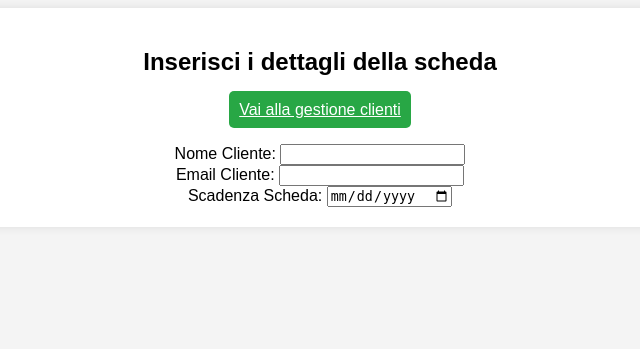
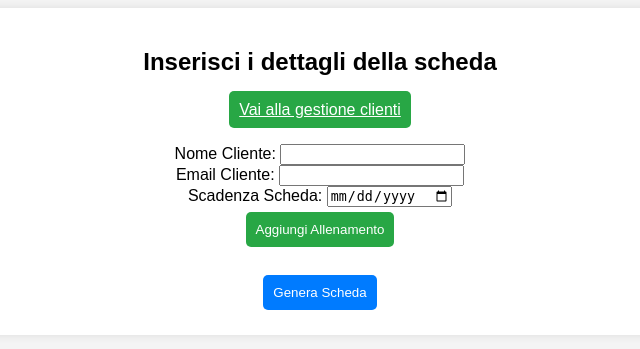
Before and after one commit to luposian/ProgrammaSchede, a Flask app: page / in a window 1280 px wide. Shown: the top 349 px of the page, without its empty margins (320-960 px from the left). Run offline with Flask 3, Linux system fonts and the light colour scheme.

Commit message:
Update index.html
problema bottoni pt 2

```diff
--- a/templates/index.html
+++ b/templates/index.html
@@ -102,11 +102,12 @@ form {
             <label for="scadenza">Scadenza Scheda:</label>
             <input type="date" name="scadenza" value="{{ cliente.scadenza if cliente else '' }}" required><br>
 
+
             <div id="allenamenti">
+                <button type="button" class="btn btn-success" onclick="aggiungiAllenamento()">Aggiungi Allenamento</button> <br><br>
+                <button type="submit" class="btn btn-primary">Genera Scheda</button>
                 {% if cliente and cliente.scheda_dati %}
                     {% for allenamento in cliente.scheda_dati %}
-                <button type="button" class="btn btn-success" onclick="aggiungiAllenamento()">Aggiungi Allenamento</button> <br><br>
-                <button type="submit" class="btn btn-primary">Genera Scheda</button>
                         <div class="allenamento">
                             <h3>Allenamento {{ loop.index }}</h3>
                             <div id="esercizi_{{ loop.index }}">
```
